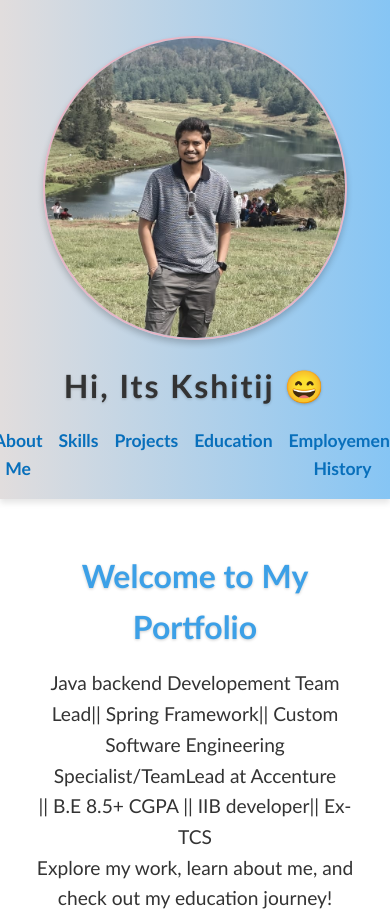
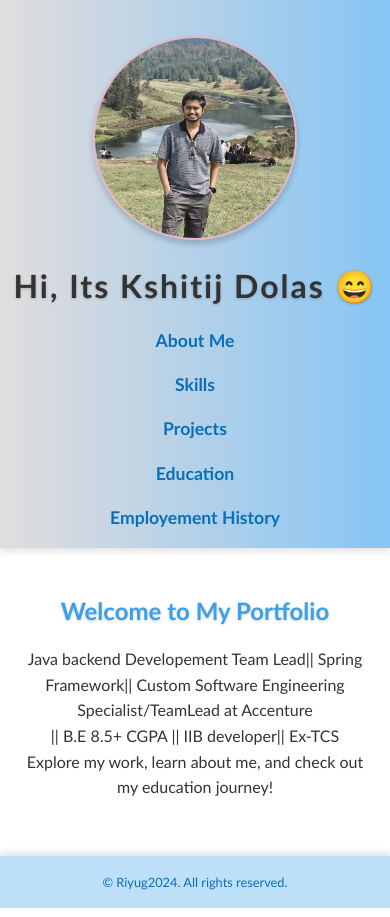
Before and after one commit to Riyuzaki1995/myDev, a plain HTML site: page portfolio-Kshitij-Dolas/index.html in a window 390 px wide. Shown: the top 917 px of the page. Drawn offline with Linux system fonts and the light colour scheme.

Commit message:
updating responsive design

```diff
--- a/docs/css/styles.css
+++ b/docs/css/styles.css
@@ -1,17 +1,16 @@
 /* General Body Styles */
 body {
     font-family: "Gill Sans", sans-serif;
-    /*background: linear-gradient(135deg, #fffaf0, #e1f2bb, #ebc7dc); /* Soft light blue gradient */
     background-image: url("/myDev/portfolio-Kshitij-Dolas/images/BeachBackgroung.jpg");
-
     color: #333; /* Neutral text color */
     margin: 0;
     padding: 0;
     line-height: 1.6;
 }
 
+/* Profile Image Styles */
 .profileImg {
-    width: 300px; /* Adjust width as needed */
+    width: 300px; /* Default width for larger screens */
     height: 300px; /* Ensure height matches width for a perfect circle */
     border-radius: 50%; /* Makes the image circular */
     border: 2px solid #e7b6c6; /* Blue border */
@@ -20,6 +19,7 @@ body {
     margin: 20px auto; /* Centers the image if it's a block-level element */
     display: block; /* Ensures it behaves as a block-level element for centering */
 }
+
 /* Header Styles */
 header {
     background: linear-gradient(90deg, #aca0a05b, #86c5f4); /* Light cyan to light sky blue */
@@ -42,6 +42,7 @@ header nav ul {
     margin: 1rem 0 0;
     display: flex;
     justify-content: center;
+    flex-wrap: wrap; /* Ensures navigation items wrap on small screens */
 }
 
 header nav ul li {
@@ -177,19 +178,44 @@ form button {
 
 /* Responsive Design */
 @media (max-width: 768px) {
+    .profileImg {
+        width: 200px; /* Smaller profile image for smaller screens */
+        height: 200px;
+    }
+
     header h1 {
-        font-size: 2rem;
+        font-size: 2rem; /* Smaller header text */
     }
 
     header nav ul li {
-        margin: 0 0.5rem;
+        margin: 0 0.5rem; /* Reduce spacing between navigation items */
     }
 
     main {
-        padding: 1.5rem;
+        padding: 1.5rem; /* Reduce padding for smaller screens */
     }
 
     .project {
         margin: 1rem auto;
+        padding: 1rem; /* Adjust padding for smaller devices */
+    }
+
+    footer p {
+        font-size: 0.8rem; /* Smaller footer text */
     }
 }
+
+@media (max-width: 480px) {
+    main h2 {
+        font-size: 1.5rem; /* Adjust main heading size for very small screens */
+    }
+
+    main p {
+        font-size: 1rem; /* Adjust paragraph text size */
+    }
+
+    header nav ul {
+        flex-direction: column; /* Stack navigation links vertically */
+        gap: 1rem;
+    }
+}
--- a/portfolio-Kshitij-Dolas/css/styles.css
+++ b/portfolio-Kshitij-Dolas/css/styles.css
@@ -1,17 +1,16 @@
 /* General Body Styles */
 body {
     font-family: "Gill Sans", sans-serif;
-    /*background: linear-gradient(135deg, #fffaf0, #e1f2bb, #ebc7dc); /* Soft light blue gradient */
     background-image: url("/myDev/portfolio-Kshitij-Dolas/images/BeachBackgroung.jpg");
-
     color: #333; /* Neutral text color */
     margin: 0;
     padding: 0;
     line-height: 1.6;
 }
 
+/* Profile Image Styles */
 .profileImg {
-    width: 300px; /* Adjust width as needed */
+    width: 300px; /* Default width for larger screens */
     height: 300px; /* Ensure height matches width for a perfect circle */
     border-radius: 50%; /* Makes the image circular */
     border: 2px solid #e7b6c6; /* Blue border */
@@ -20,6 +19,7 @@ body {
     margin: 20px auto; /* Centers the image if it's a block-level element */
     display: block; /* Ensures it behaves as a block-level element for centering */
 }
+
 /* Header Styles */
 header {
     background: linear-gradient(90deg, #aca0a05b, #86c5f4); /* Light cyan to light sky blue */
@@ -42,6 +42,7 @@ header nav ul {
     margin: 1rem 0 0;
     display: flex;
     justify-content: center;
+    flex-wrap: wrap; /* Ensures navigation items wrap on small screens */
 }
 
 header nav ul li {
@@ -177,19 +178,44 @@ form button {
 
 /* Responsive Design */
 @media (max-width: 768px) {
+    .profileImg {
+        width: 200px; /* Smaller profile image for smaller screens */
+        height: 200px;
+    }
+
     header h1 {
-        font-size: 2rem;
+        font-size: 2rem; /* Smaller header text */
     }
 
     header nav ul li {
-        margin: 0 0.5rem;
+        margin: 0 0.5rem; /* Reduce spacing between navigation items */
     }
 
     main {
-        padding: 1.5rem;
+        padding: 1.5rem; /* Reduce padding for smaller screens */
     }
 
     .project {
         margin: 1rem auto;
+        padding: 1rem; /* Adjust padding for smaller devices */
+    }
+
+    footer p {
+        font-size: 0.8rem; /* Smaller footer text */
     }
 }
+
+@media (max-width: 480px) {
+    main h2 {
+        font-size: 1.5rem; /* Adjust main heading size for very small screens */
+    }
+
+    main p {
+        font-size: 1rem; /* Adjust paragraph text size */
+    }
+
+    header nav ul {
+        flex-direction: column; /* Stack navigation links vertically */
+        gap: 1rem;
+    }
+}
--- a/portfolio-Kshitij-Dolas/index.html
+++ b/portfolio-Kshitij-Dolas/index.html
@@ -9,7 +9,7 @@
 <body>
     <header>
         <img class = 'profileImg' src="./images/profile-latest.jpeg">
-        <h1>Hi, Its Kshitij 😄</h1>
+        <h1>Hi, Its Kshitij Dolas 😄</h1>
         <nav>
             <ul>
                 <li><a href="about.html">About Me</a></li>
```
Also changed, not shown: 1 other file.
